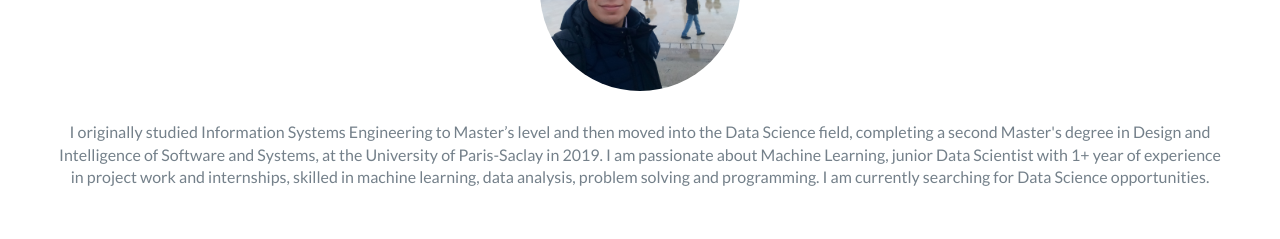
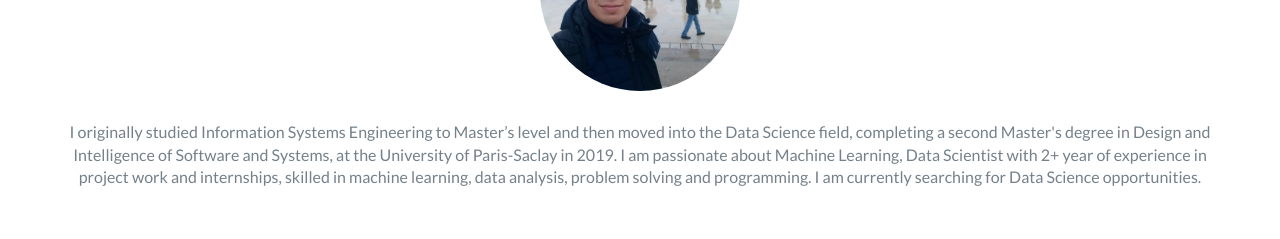
Before and after one commit to kmb46/kmb46.github.io, a website: page index.html in a window 1280 px wide. Shown: the part 1060-1299 px from the top of the page. Drawn offline with nearby package versions, Linux system fonts and the light colour scheme.

Commit message:
[minor] index: change description

```diff
--- a/index.html
+++ b/index.html
@@ -90,7 +90,7 @@
                 <div class="col">
                     <p>
                         I originally studied Information Systems Engineering to Master’s level and then moved into the Data Science field, completing a second Master's degree in Design and Intelligence of Software and Systems, at the University of Paris-Saclay in 2019.
-                        I am passionate about Machine Learning, junior Data Scientist with 1+ year of experience in project work and internships, skilled in machine learning, data analysis, problem solving and programming. I am currently searching for Data Science opportunities.
+                        I am passionate about Machine Learning, Data Scientist with 2+ year of experience in project work and internships, skilled in machine learning, data analysis, problem solving and programming. I am currently searching for Data Science opportunities.
                     </p>
                 </div>
             </div>
```
